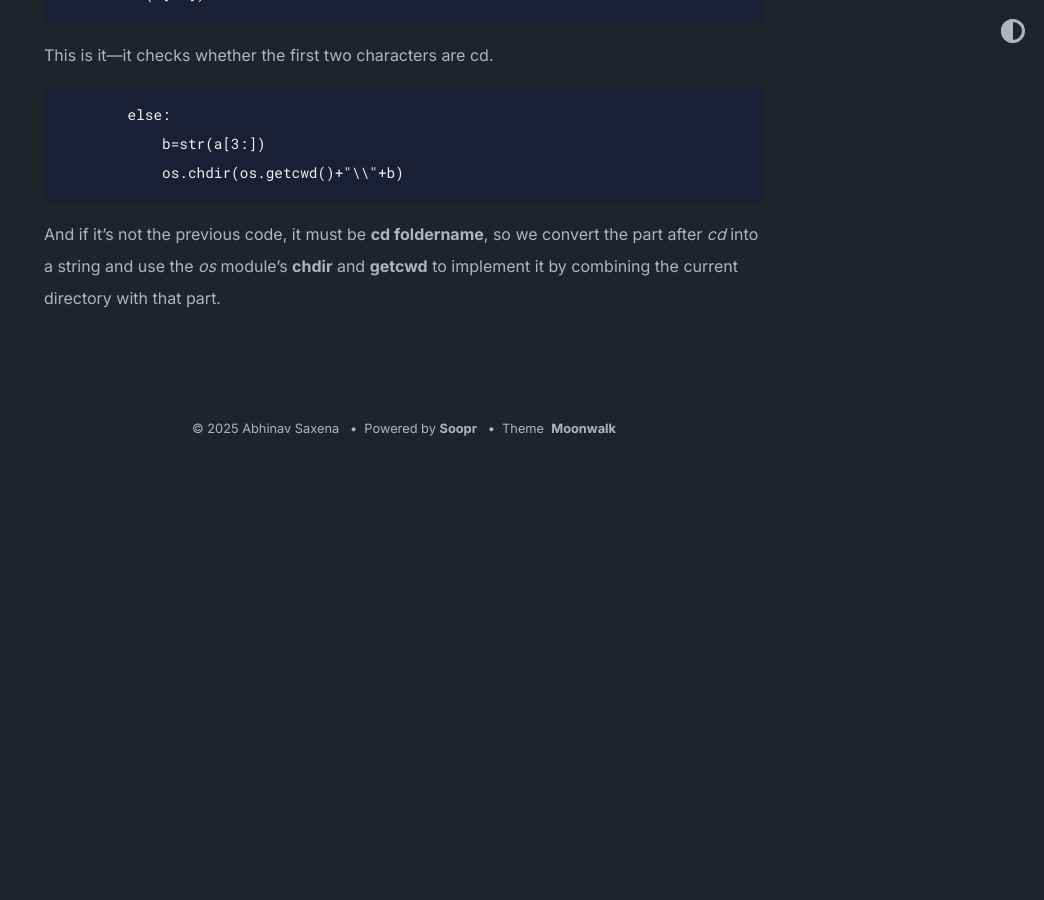
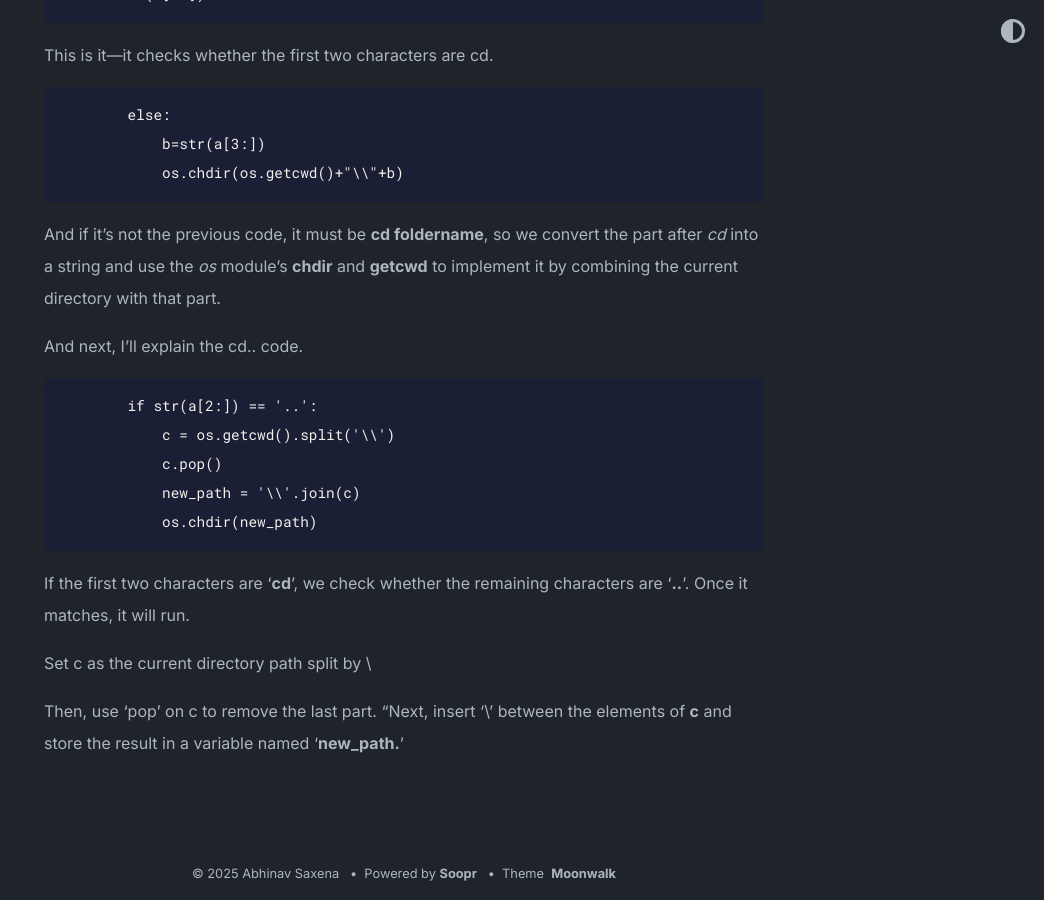
Before and after one commit to leejw4521/leejw4521.github.com, a Jekyll site: the page built from _posts/2020-07-08-very-very-very-long-title-and-very-very-very-short-content.md, in a window 1280 px wide and 900 px high, scrolled down 1754 px. Shown: the whole window, without its empty margins (236-1280 px from the left). Built offline with Jekyll 4.4.1, drawn with Linux system fonts in a browser that asks for light colours; before the commit the page ends 2209 px from its top, so only the background shows below that; some of the changed text lies outside the part shown.

Commit message:
Update 2020-07-08-very-very-very-long-title-and-very-very-very-short-content.md

````diff
--- a/_posts/2020-07-08-very-very-very-long-title-and-very-very-very-short-content.md
+++ b/_posts/2020-07-08-very-very-very-long-title-and-very-very-very-short-content.md
@@ -69,3 +69,21 @@ This is it—it checks whether the first two characters are cd.
             os.chdir(os.getcwd()+"\\"+b)
 ```
 And if it’s not the previous code, it must be **cd foldername**, so we convert the part after *cd* into a string and use the *os* module’s **chdir** and **getcwd** to implement it by combining the current directory with that part.
+
+
+And next, I’ll explain the cd.. code.
+```
+        if str(a[2:]) == '..':
+            c = os.getcwd().split('\\')
+            c.pop()
+            new_path = '\\'.join(c)
+            os.chdir(new_path)
+```
+
+If the first two characters are '**cd**', we check whether the remaining characters are '**..**'.
+Once it matches, it will run.
+
+Set c as the current directory path split by \\
+
+Then, use 'pop' on c to remove the last part.
+“Next, insert '\\' between the elements of **c** and store the result in a variable named '**new_path.**'
````
